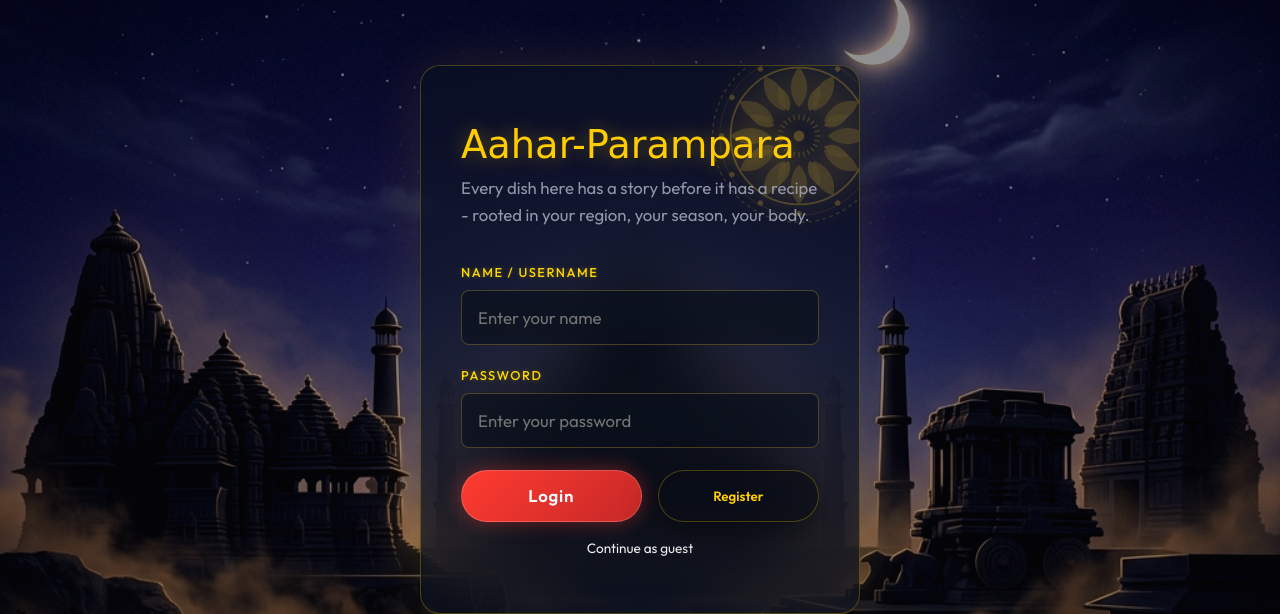
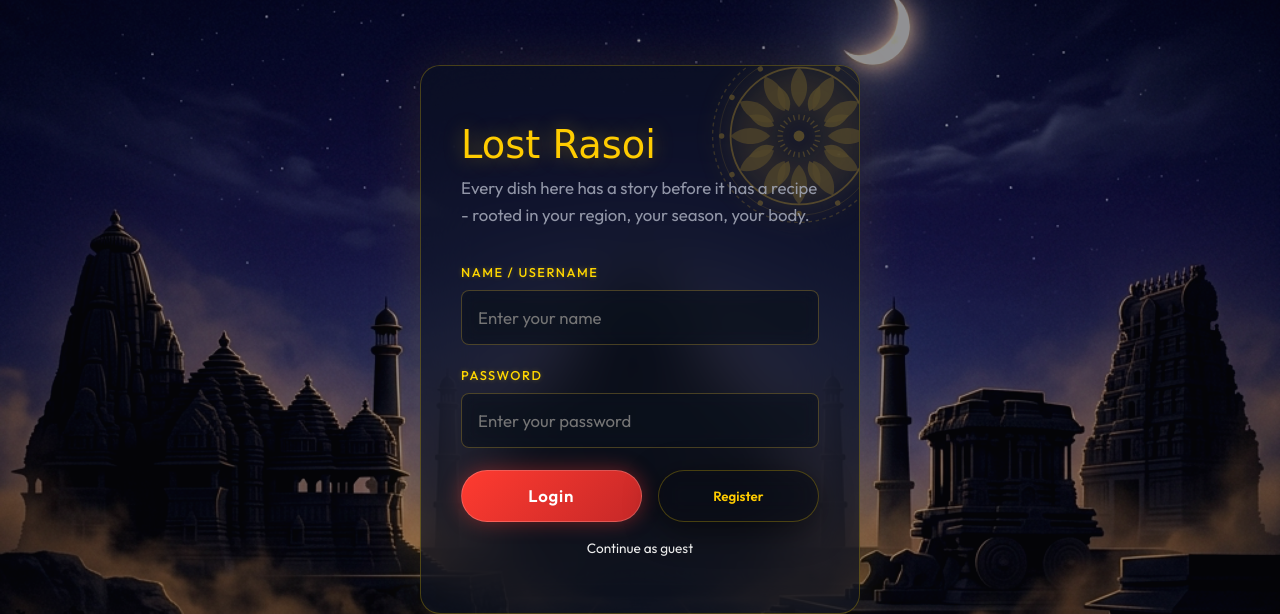
Before and after one commit to mathavnkabil8-art/aahar-parampara, a Flask app: page / in a window 1280 px wide. Shown: the top 614 px of the page. Run offline with Flask 3, Linux system fonts and the light colour scheme; some web fonts are replaced.

Commit message:
Update login.html

```diff
--- a/templates/login.html
+++ b/templates/login.html
@@ -1,11 +1,11 @@
 {% extends "base.html" %}
 {% from "_motif.html" import mandala %}
-{% block title %}Aahar-Parampara - Login{% endblock %}
+{% block title %}Lost Rasoi - Login{% endblock %}
 {% block content %}
 <div class="login-wrap">
   <div class="login-card">
     {{ mandala(size='200', color='#F4C430', klass='motif') }}
-    <div class="brand">Aahar-Parampara</div>
+    <div class="brand">Lost Rasoi</div>
     <p class="tagline">Every dish here has a story before it has a recipe - rooted in your region, your season, your body.</p>
 
     {% if error %}
```
